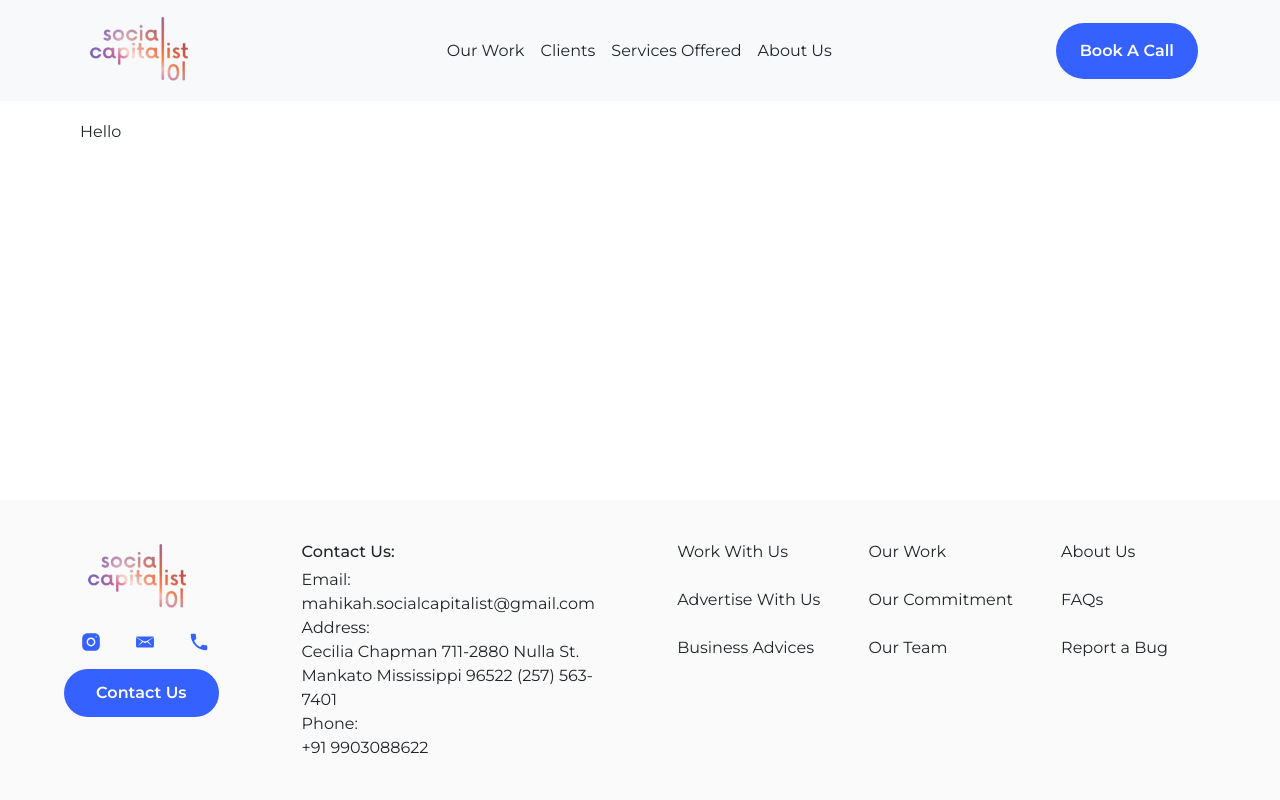
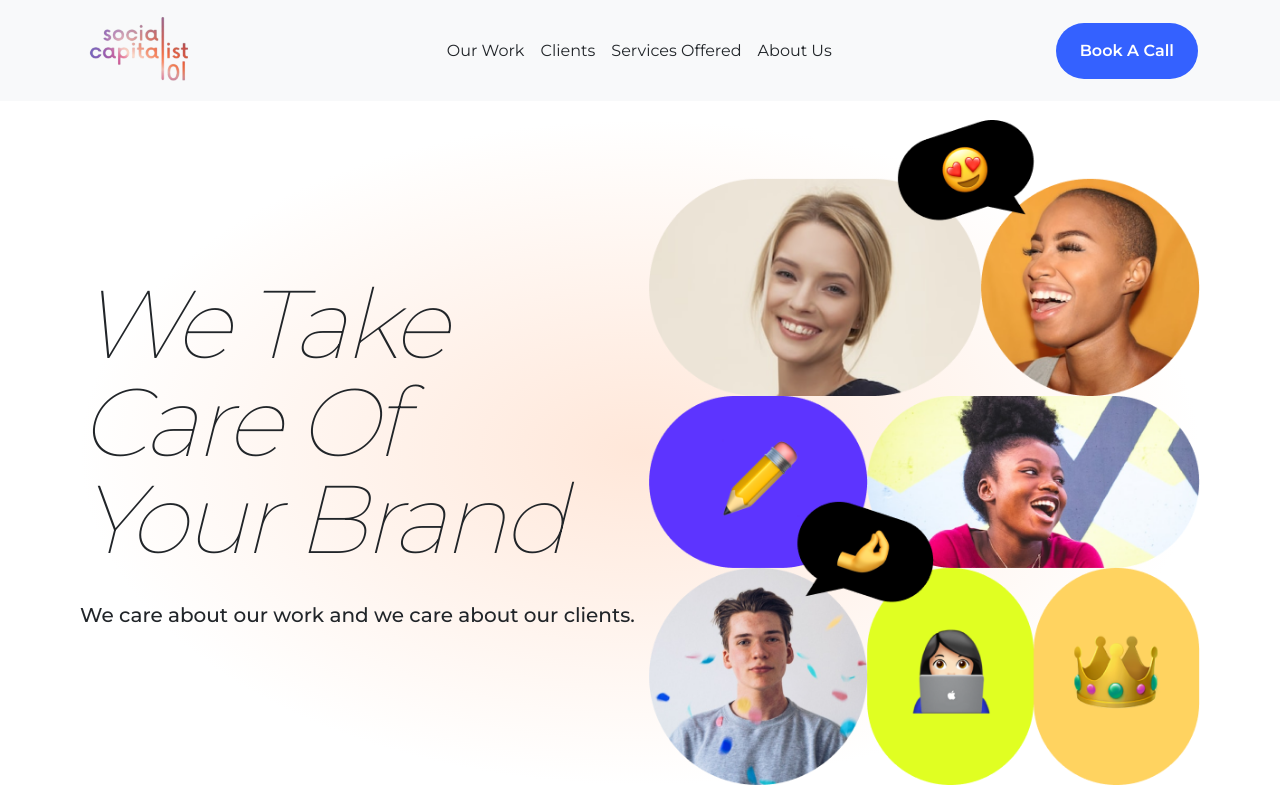
Before and after one commit to Krish-Bajaj/social-capitalist, a React (Create React App) app: page / in a window 1280 px wide. Shown: the top 800 px of the page. Built offline with nearby package versions, Linux system fonts and the light colour scheme.

Commit message:
feat: hero section

```diff
--- a/src/App.js
+++ b/src/App.js
@@ -40,5 +40,6 @@ const SubContainer = styled.div`
 	padding: 120px 80px;
 	@media (max-width: 768px) {
 		padding: 120px 24px;
+		text-align: center;
 	}
 `
--- /dev/null
+++ b/src/components/MLP/Hero.js
@@ -0,0 +1,59 @@
+import styled from 'styled-components'
+
+import hero from '../../assets/hero.png'
+
+const Hero = () => {
+	return (
+		<Container>
+			<div>
+				<StyledText>We Take Care of Your Brand</StyledText>
+				<StyledSubText>We care about our work and we care about our clients.</StyledSubText>
+			</div>
+			<StyledImage src={hero} alt="social-capitalist" />
+		</Container>
+	)
+}
+
+export default Hero
+
+const Container = styled.div`
+	background: radial-gradient(50% 50% at 50% 50%, #ffe7d9 0%, rgba(250, 237, 255, 0) 100%);
+	display: flex;
+	align-items: center;
+	@media (max-width: 768px) {
+		flex-direction: column;
+	}
+`
+
+const StyledText = styled.p`
+	font-size: 96px;
+	font-style: italic;
+	font-weight: 100;
+	line-height: 102.604%;
+	letter-spacing: -4px;
+	text-transform: capitalize;
+    margin-right: 3rem;
+	@media (max-width: 768px) {
+		font-size: 64px;
+        margin-right: 1rem;
+	}
+`
+
+const StyledSubText = styled.p`
+	font-size: 20px;
+	font-style: normal;
+	font-weight: 500;
+	margin-top: 2rem;
+    @media (max-width: 768px) {
+		margin-top: 0.5rem;
+	}
+`
+
+const StyledImage = styled.img`
+	width: 558px;
+	height: 665px;
+	@media (max-width: 768px) {
+		width: 260px;
+		height: 300px;
+	}
+`
--- a/src/pages/MLP.js
+++ b/src/pages/MLP.js
@@ -1,7 +1,9 @@
+import Hero from '../components/MLP/Hero'
+
 const MLP = () => {
     return (
         <>
-            <p>Hello</p>
+            <Hero />
         </>
     )
 }
```
Also changed, not shown: src/components/template.js (added, +19 -0 lines), src/assets/hero.png (added).
